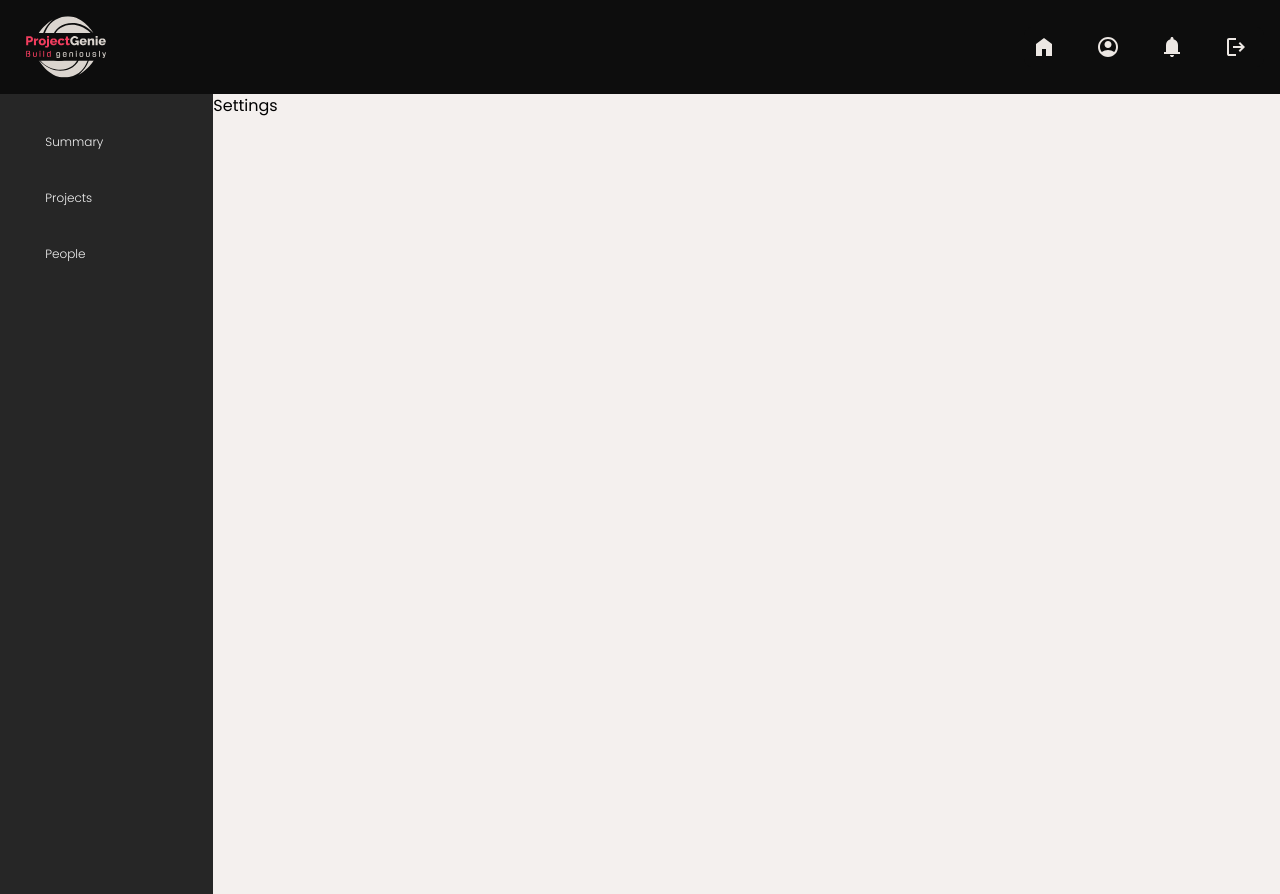
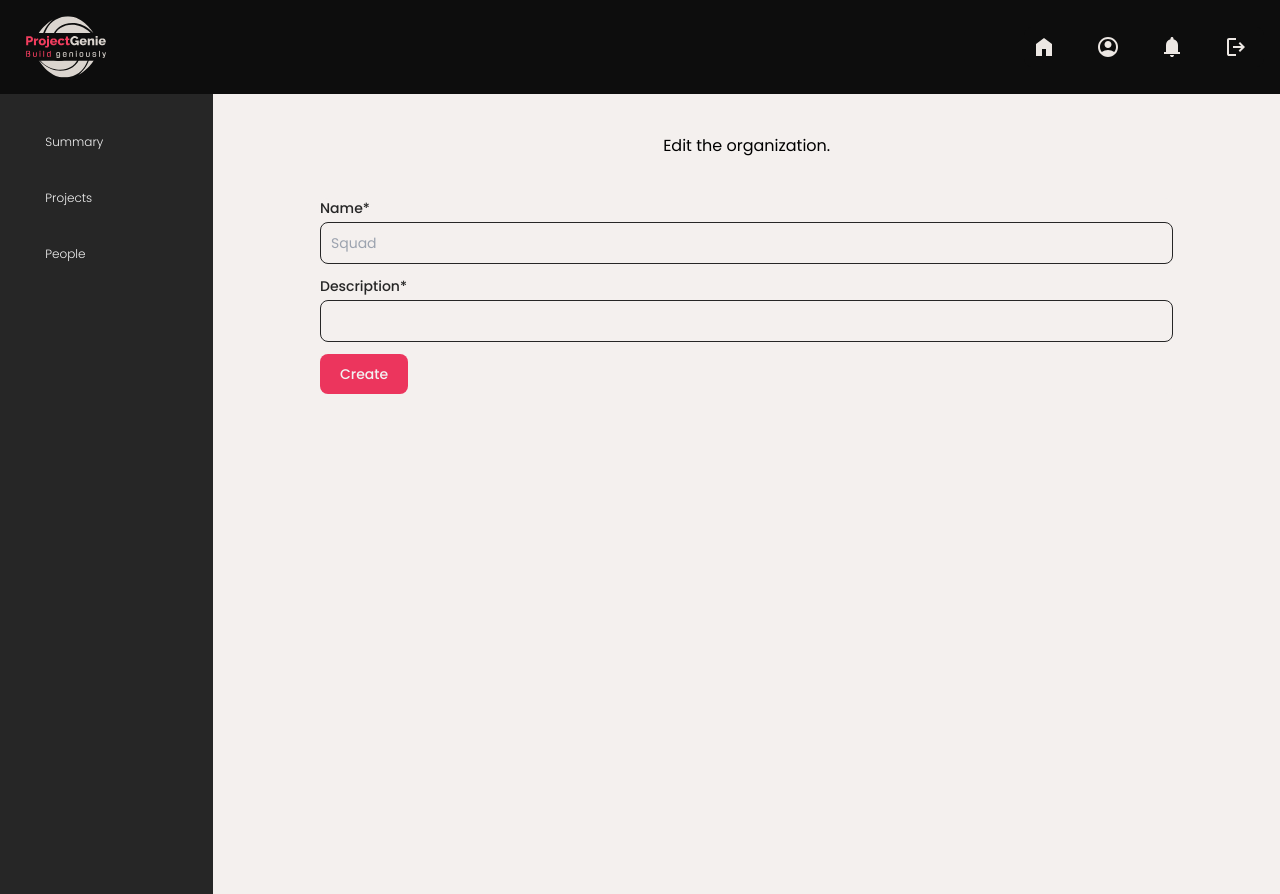
Before and after one commit to project-genie/frontend, a Next.js app: page /organizations/1/settings in a window 1280 px wide. Built offline with nearby package versions, Linux system fonts and the light colour scheme; no server answers.

Commit message:
refactor(settings): :last_quarter_moon: organization settings.

```diff
--- a/pages/components/OrganizationListHeader.jsx
+++ b/pages/components/OrganizationListHeader.jsx
@@ -64,11 +64,6 @@ const OrganizationListHeader = () => {
             <h2 className="font-medium text-lg">Create organization.</h2>
           </div>
 
-          {message && (
-            <div className="mb-3">
-              <p className="text-sm text-neutral-800">{message}</p>
-            </div>
-          )}
           <form onSubmit={formik.handleSubmit}>
             <div className="mb-3">
               <label
@@ -83,7 +78,7 @@ const OrganizationListHeader = () => {
                 className="bg-transparent border border-neutral-800 text-neutral-800 text-sm rounded-lg  focus:ring-primary-500 focus:border-primary-500 outline-primary-500 block w-full p-2.5 "
                 placeholder="Squad"
                 onChange={formik.handleChange}
-                value={formik.values.email}
+                value={formik.values.name}
                 required
               />
             </div>
@@ -99,7 +94,7 @@ const OrganizationListHeader = () => {
                 id="description"
                 className="bg-transparent border border-neutral-800 text-neutral-800 text-sm rounded-lg focus:ring-primary-500 focus:border-primary-500 outline-primary-500 block w-full p-2.5 "
                 onChange={formik.handleChange}
-                value={formik.values.password}
+                value={formik.values.description}
               />
             </div>
 
--- /dev/null
+++ b/pages/components/OrganizationUpdateForm.jsx
@@ -0,0 +1,119 @@
+import React, { useState, useEffect, useMemo } from "react";
+import { useFormik } from "formik";
+import axios from "axios";
+import { toast } from "react-toastify";
+import { useRouter } from "next/router";
+import Spinner from "./Spinner";
+import { Formik } from "formik";
+
+const OrganizationUpdateForm = () => {
+  const [loading, setLoading] = useState(false);
+  const [organization, setOrganization] = useState({});
+  const router = useRouter();
+  const getOrganization = async () => {
+    await axios
+      .get(
+        `http://localhost:8080/api/organizations/${router.query?.organization}`,
+        {
+          withCredentials: true,
+        }
+      )
+      .then((res) => {
+        setOrganization(res.data.data);
+      })
+      .catch((err) => {
+        console.log(err.response);
+      });
+  };
+
+  useEffect(() => {
+    if (router.isReady) {
+      getOrganization();
+    }
+  }, [router.isReady]);
+
+  const formik = useFormik({
+    enableReinitialize: true,
+    initialValues: [
+      {
+        name: organization.name ? organization.name : "",
+        description: organization.description ? organization.description : "",
+      },
+    ],
+    onSubmit: async (values) => {
+      try {
+        setLoading(true);
+        await axios.put(
+          `http://localhost:8080/api/organizations/${router.query?.organization}`,
+          values,
+          {
+            withCredentials: true,
+          }
+        );
+        setLoading(false);
+        toast.success("Organization updated successfully.");
+        setTimeout(() => {
+          window.location.reload();
+        }, 2000);
+      } catch (error) {
+        setLoading(false);
+        toast.error(error.response.data.message);
+      }
+    },
+  });
+
+  useEffect(() => {
+    formik.setValues({
+      name: organization.name,
+      description: organization.description,
+    });
+  }, [organization]);
+
+  return (
+    <div>
+      <form onSubmit={formik.handleSubmit}>
+        <div className="mb-3">
+          <label
+            htmlFor="name"
+            className="block mb-1 text-sm font-medium text-neutral-800"
+          >
+            Name*
+          </label>
+          <input
+            type="text"
+            id="name"
+            className="bg-transparent border border-neutral-800 text-neutral-800 text-sm rounded-lg  focus:ring-primary-500 focus:border-primary-500 outline-primary-500 block w-full p-2.5 "
+            placeholder="Squad"
+            onChange={formik.handleChange}
+            value={formik.values.name || ""}
+            required
+          />
+        </div>
+        <div className="mb-3">
+          <label
+            htmlFor="description"
+            className="block mb-1 text-sm font-medium text-neutral-800"
+          >
+            Description*
+          </label>
+          <input
+            type="text"
+            id="description"
+            className="bg-transparent border border-neutral-800 text-neutral-800 text-sm rounded-lg focus:ring-primary-500 focus:border-primary-500 outline-primary-500 block w-full p-2.5 "
+            onChange={formik.handleChange}
+            value={formik.values.description || ""}
+          />
+        </div>
+
+        <button
+          type="submit"
+          className="text-neutral-50 bg-primary-500 hover:bg-primary-600 focus:ring-4 focus:outline-none focus:ring-primary-500 font-medium rounded-lg text-sm w-full sm:w-auto px-5 py-2.5 text-center"
+        >
+          {loading ? <Spinner /> : <p>Create</p>}
+        </button>
+      </form>
+    </div>
+  );
+};
+
+export default OrganizationUpdateForm;
--- a/pages/organizations/[organization]/settings.jsx
+++ b/pages/organizations/[organization]/settings.jsx
@@ -1,8 +1,21 @@
+import OrganizationUpdateForm from "@/pages/components/OrganizationUpdateForm";
 import OrganizationLayout from "@/pages/components/layout/organization/OrganizationLayout";
 import React from "react";
 
 const Settings = () => {
-  return <OrganizationLayout>Settings</OrganizationLayout>;
+  return (
+    <OrganizationLayout>
+      {" "}
+      <div className="flex flex-col justify-center items-center">
+        <div className="flex justify-center items-center mt-10">
+          <p className="text-base">Edit the organization.</p>
+        </div>
+        <div className="w-[80%] bg-secondary-50 rounded-lg mt-10">
+          <OrganizationUpdateForm />
+        </div>
+      </div>
+    </OrganizationLayout>
+  );
 };
 
 export default Settings;
```
